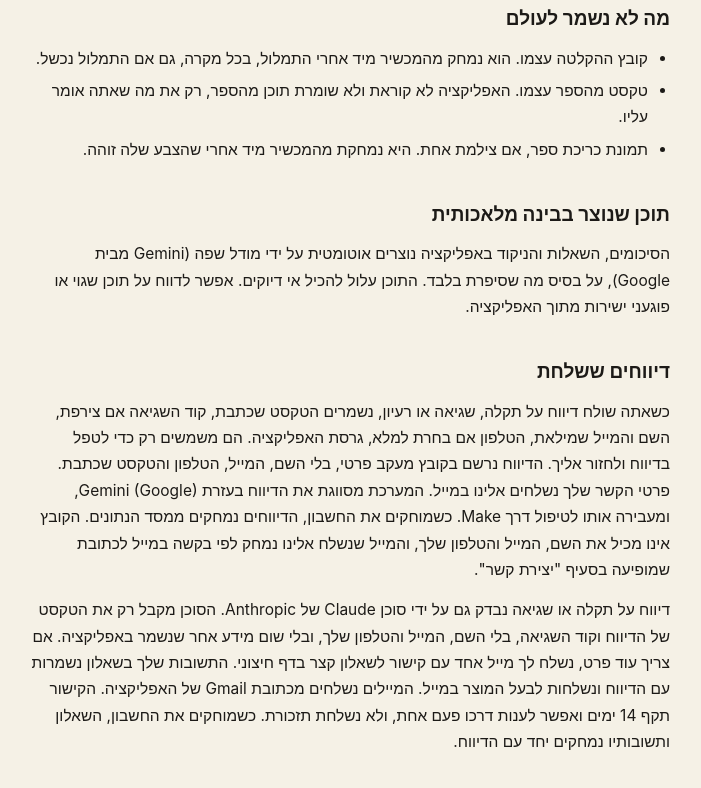
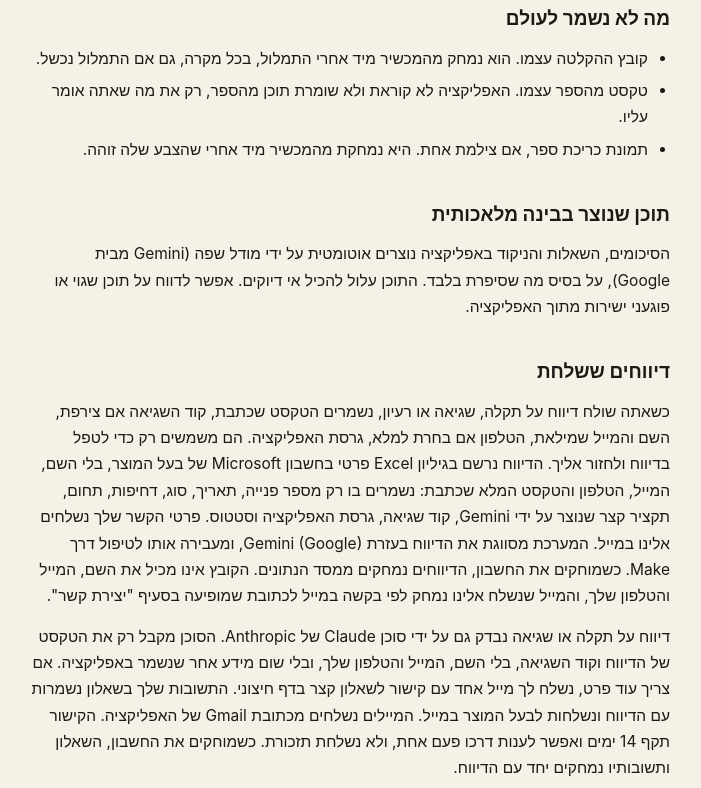
Before and after one commit to omer4561/memovoice-legal, a plain HTML site: page index.html in a window 1280 px wide. Shown: the part 491-1279 px from the top of the page, without its empty margins (290-991 px from the left). Drawn offline with Linux system fonts and the light colour scheme.

Commit message:
privacy: reports sheet is an Excel file in the owner's Microsoft account

```diff
--- a/index.html
+++ b/index.html
@@ -59,7 +59,7 @@
   <p>הסיכומים, השאלות והניקוד באפליקציה נוצרים אוטומטית על ידי מודל שפה (Gemini מבית Google), על בסיס מה שסיפרת בלבד. התוכן עלול להכיל אי דיוקים. אפשר לדווח על תוכן שגוי או פוגעני ישירות מתוך האפליקציה.</p>
 
   <h2>דיווחים ששלחת</h2>
-  <p>כשאתה שולח דיווח על תקלה, שגיאה או רעיון, נשמרים הטקסט שכתבת, קוד השגיאה אם צירפת, השם והמייל שמילאת, הטלפון אם בחרת למלא, גרסת האפליקציה. הם משמשים רק כדי לטפל בדיווח ולחזור אליך. הדיווח נרשם בקובץ מעקב פרטי, בלי השם, המייל, הטלפון והטקסט שכתבת. פרטי הקשר שלך נשלחים אלינו במייל. המערכת מסווגת את הדיווח בעזרת Gemini (Google), ומעבירה אותו לטיפול דרך Make. כשמוחקים את החשבון, הדיווחים נמחקים ממסד הנתונים. הקובץ אינו מכיל את השם, המייל והטלפון שלך, והמייל שנשלח אלינו נמחק לפי בקשה במייל לכתובת שמופיעה בסעיף "יצירת קשר".</p>
+  <p>כשאתה שולח דיווח על תקלה, שגיאה או רעיון, נשמרים הטקסט שכתבת, קוד השגיאה אם צירפת, השם והמייל שמילאת, הטלפון אם בחרת למלא, גרסת האפליקציה. הם משמשים רק כדי לטפל בדיווח ולחזור אליך. הדיווח נרשם בגיליון Excel פרטי בחשבון Microsoft של בעל המוצר, בלי השם, המייל, הטלפון והטקסט המלא שכתבת: נשמרים בו רק מספר פנייה, תאריך, סוג, דחיפות, תחום, תקציר קצר שנוצר על ידי Gemini, קוד שגיאה, גרסת האפליקציה וסטטוס. פרטי הקשר שלך נשלחים אלינו במייל. המערכת מסווגת את הדיווח בעזרת Gemini (Google), ומעבירה אותו לטיפול דרך Make. כשמוחקים את החשבון, הדיווחים נמחקים ממסד הנתונים. הקובץ אינו מכיל את השם, המייל והטלפון שלך, והמייל שנשלח אלינו נמחק לפי בקשה במייל לכתובת שמופיעה בסעיף "יצירת קשר".</p>
 
   <p>דיווח על תקלה או שגיאה נבדק גם על ידי סוכן Claude של Anthropic. הסוכן מקבל רק את הטקסט של הדיווח וקוד השגיאה, בלי השם, המייל והטלפון שלך, ובלי שום מידע אחר שנשמר באפליקציה. אם צריך עוד פרט, נשלח לך מייל אחד עם קישור לשאלון קצר בדף חיצוני. התשובות שלך בשאלון נשמרות עם הדיווח ונשלחות לבעל המוצר במייל. המיילים נשלחים מכתובת Gmail של האפליקציה. הקישור תקף 14 ימים ואפשר לענות דרכו פעם אחת, ולא נשלחת תזכורת. כשמוחקים את החשבון, השאלון ותשובותיו נמחקים יחד עם הדיווח.</p>
 
```
